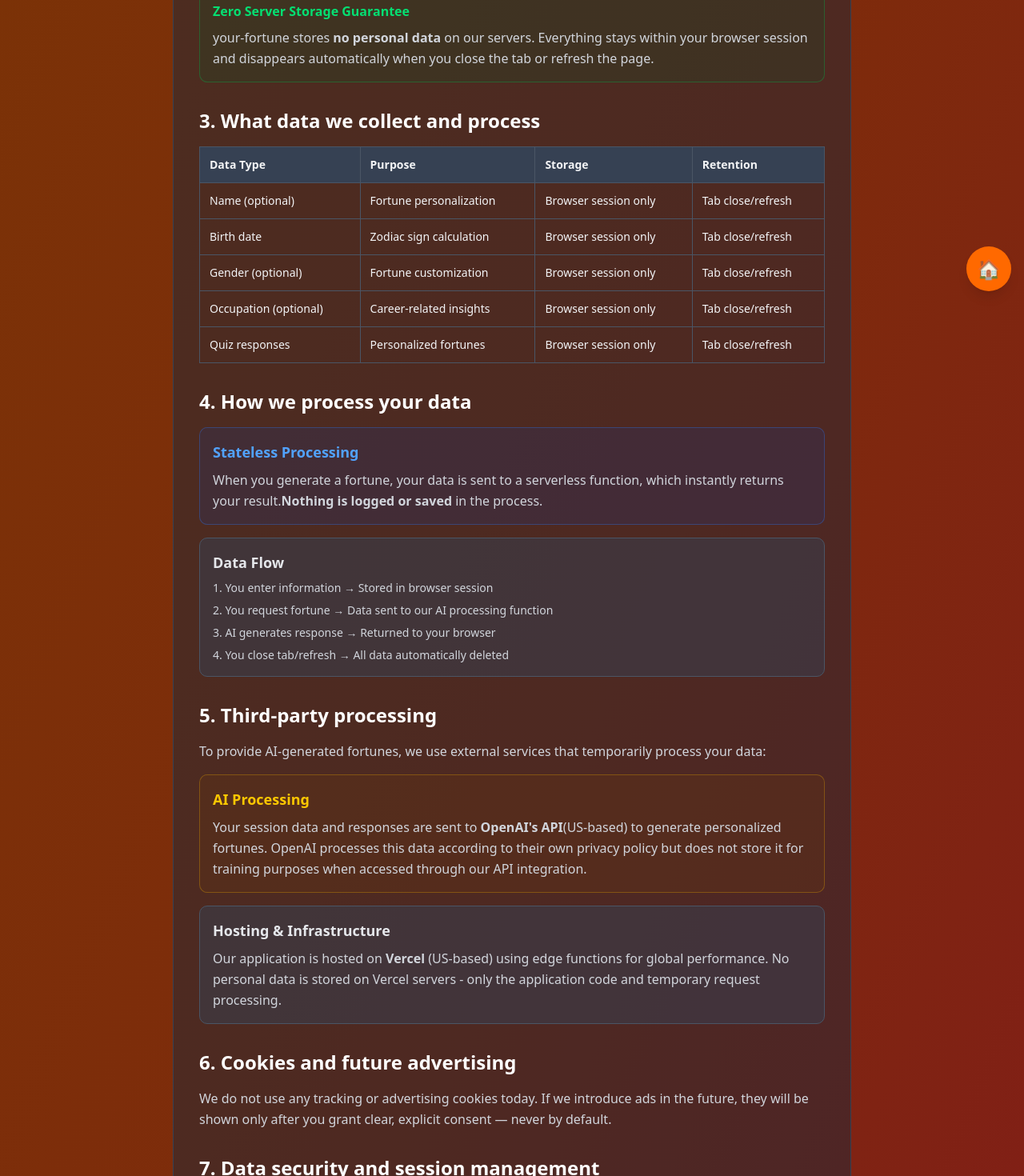
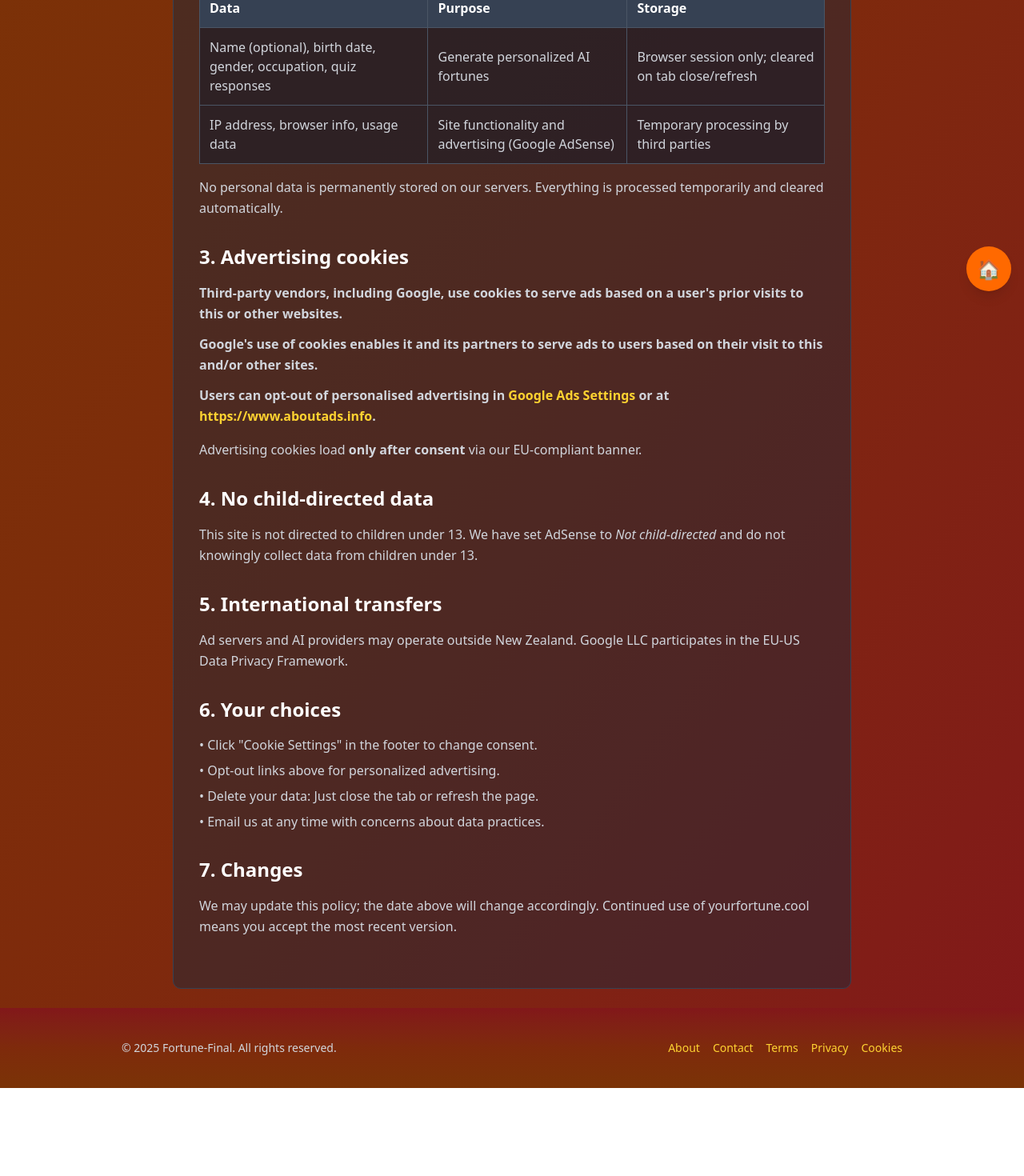
Before and after one commit to LeConsulat2/fortune-final, a Next.js app: page /privacy in a window 1280 px wide. Shown: the part 420-1890 px from the top of the page at 80% size. After the commit the page ends 1780 px from the top, so only its background shows below. Built offline with nearby package versions, Linux system fonts and the light colour scheme.

Commit message:
Cursor free ai update

```diff
--- a/app/(legal)/cookies/page.tsx
+++ b/app/(legal)/cookies/page.tsx
@@ -1,9 +1,9 @@
 //app/(legal)/cookies/page.tsx
 
 export const metadata = {
-  title: 'Cookie Policy | your-fortune',
+  title: 'Cookie Policy | yourfortune.cool',
   description:
-    'Cookie policy explaining how we use cookies and your consent choices.',
+    'Cookie policy explaining how we use cookies, including Google AdSense, and your consent choices.',
 };
 
 export default function CookiesPage() {
@@ -12,12 +12,12 @@ export default function CookiesPage() {
       <div className="bg-gray-800/50 rounded-lg p-8 border border-gray-700">
         <h1 className="text-3xl font-bold text-white mb-6">Cookie Policy</h1>
         <p className="text-gray-300 mb-8">
-          <strong>Last updated:</strong> July&nbsp;11,&nbsp;2025
+          <strong>Last updated:</strong> 15 July 2025
         </p>
 
         <div className="space-y-6 text-gray-300">
           <p className="leading-relaxed text-lg">
-            We use two categories of cookies:
+            We use the following categories of cookies:
           </p>
 
           <section>
@@ -33,21 +33,55 @@ export default function CookiesPage() {
 
           <section>
             <h2 className="text-xl font-semibold text-white mb-3">
-              2. Advertising Cookies
+              2. Advertising Cookies (Google AdSense)
             </h2>
             <p className="leading-relaxed">
-              Currently not used. If introduced in the future, these would serve
-              personalized ads <strong>only after</strong> explicit consent.
-              These would help us keep the service free by showing relevant
-              advertisements.
+              We use Google AdSense to display ads. Google and its partners use
+              cookies such as <code>__Secure-3PAPISID</code>,{' '}
+              <code>__Secure-3PSID</code>, <code>IDE</code>, and others to
+              personalize ads and measure their effectiveness. These cookies may
+              track your activity across this and other sites.
             </p>
+            <ul className="list-disc ml-6 mt-2">
+              <li>
+                <strong>Personalized advertising:</strong> Cookies are used to
+                show you more relevant ads based on your interests and previous
+                visits.
+              </li>
+              <li>
+                <strong>Opt-out:</strong> You can opt out of personalized ads in{' '}
+                <a
+                  href="https://adssettings.google.com"
+                  className="text-orange-400 hover:text-orange-300"
+                  target="_blank"
+                  rel="noopener noreferrer"
+                >
+                  Google Ads Settings
+                </a>{' '}
+                or at{' '}
+                <a
+                  href="https://www.aboutads.info"
+                  className="text-orange-400 hover:text-orange-300"
+                  target="_blank"
+                  rel="noopener noreferrer"
+                >
+                  https://www.aboutads.info
+                </a>
+                .
+              </li>
+              <li>
+                <strong>Consent:</strong> Advertising cookies are only set after
+                you provide consent via our cookie banner.
+              </li>
+            </ul>
           </section>
 
           <div className="bg-gray-900/50 p-4 rounded-lg border border-gray-600 mt-6">
             <p className="text-gray-300 leading-relaxed">
               <strong>
-                No analytics, tracking, or behavioral cookies are currently set
-                by us.
+                No analytics, tracking, or behavioral cookies are set by us
+                directly. Only Google AdSense cookies are used for advertising
+                purposes.
               </strong>
             </p>
           </div>
@@ -57,10 +91,9 @@ export default function CookiesPage() {
               Your Control
             </h2>
             <p className="leading-relaxed">
-              You can manage cookies through your browser settings. If
-              advertising cookies are introduced, you&apos;ll be able to
-              withdraw consent anytime via &quot;Cookie Settings&quot; in the
-              footer.
+              You can manage cookies through your browser settings. To change
+              your advertising cookie preferences, use the &quot;Cookie
+              Settings&quot; link in the footer.
             </p>
           </section>
 
@@ -72,7 +105,7 @@ export default function CookiesPage() {
               For more details about our data practices, please see our{' '}
               <a
                 href="/privacy"
-                className="text-purple-400 hover:text-purple-300"
+                className="text-orange-400 hover:text-orange-300"
               >
                 Privacy Policy
               </a>
@@ -86,7 +119,7 @@ export default function CookiesPage() {
               Questions about our cookie usage? Email us at{' '}
               <a
                 href="mailto:wecreate5000@gmail.com"
-                className="text-purple-400 hover:text-purple-300"
+                className="text-orange-400 hover:text-orange-300"
               >
                 wecreate5000@gmail.com
               </a>
--- a/app/(legal)/privacy/page.tsx
+++ b/app/(legal)/privacy/page.tsx
@@ -1,9 +1,9 @@
 //app/(legal)/privacy/page.tsx
 
 export const metadata = {
-  title: 'Privacy Policy | your-fortune',
+  title: 'Privacy Policy | yourfortune.cool',
   description:
-    'Privacy policy for your-fortune — how we handle your data, session storage, and AI processing.',
+    'Privacy policy for yourfortune.cool – how we handle your data, AI processing, and advertising cookies.',
 };
 
 export default function PrivacyPage() {
@@ -12,7 +12,7 @@ export default function PrivacyPage() {
       <div className="bg-gray-800/50 rounded-lg p-8 border border-gray-700">
         <h1 className="text-3xl font-bold text-white mb-6">Privacy Policy</h1>
         <p className="text-gray-300 mb-8">
-          <strong>Last updated:</strong> July 11, 2025
+          <strong>Last updated:</strong> 15 January 2025
         </p>
 
         <section className="mb-8">
@@ -20,12 +20,12 @@ export default function PrivacyPage() {
             1. Who we are
           </h2>
           <p className="text-gray-300 leading-relaxed">
-            your-fortune (&quot;we&quot;, &quot;our&quot;) is a privacy-first
-            fortune experience operated from Auckland, New Zealand.
-            Contact:&nbsp;
+            yourfortune.cool (&quot;we&quot;, &quot;our&quot;) is a
+            privacy-first fortune experience operated from Auckland, New
+            Zealand. Contact:{' '}
             <a
               href="mailto:wecreate5000@gmail.com"
-              className="text-purple-400 hover:text-purple-300"
+              className="text-orange-400 hover:text-orange-300"
             >
               wecreate5000@gmail.com
             </a>
@@ -34,289 +34,146 @@ export default function PrivacyPage() {
 
         <section className="mb-8">
           <h2 className="text-2xl font-semibold text-white mb-4">
-            2. Our Privacy-First Approach
-          </h2>
-          <div className="bg-green-900/20 p-4 rounded-lg border border-green-500/30 mb-4">
-            <p className="text-green-400 font-semibold mb-2">
-              Zero Server Storage Guarantee
-            </p>
-            <p className="text-gray-300 leading-relaxed">
-              your-fortune stores <strong>no personal data</strong> on our
-              servers. Everything stays within your browser session and
-              disappears automatically when you close the tab or refresh the
-              page.
-            </p>
-          </div>
-        </section>
-
-        <section className="mb-8">
-          <h2 className="text-2xl font-semibold text-white mb-4">
-            3. What data we collect and process
+            2. What data we collect
           </h2>
           <div className="overflow-x-auto">
-            <table className="w-full border-collapse border border-gray-600 text-sm">
+            <table className="w-full border-collapse border border-gray-600 bg-gray-900/50">
               <thead>
                 <tr className="bg-gray-700">
-                  <th className="border border-gray-600 p-3 text-left">
-                    Data Type
+                  <th className="border border-gray-600 p-3 text-left text-white">
+                    Data
                   </th>
-                  <th className="border border-gray-600 p-3 text-left">
+                  <th className="border border-gray-600 p-3 text-left text-white">
                     Purpose
                   </th>
-                  <th className="border border-gray-600 p-3 text-left">
+                  <th className="border border-gray-600 p-3 text-left text-white">
                     Storage
-                  </th>
-                  <th className="border border-gray-600 p-3 text-left">
-                    Retention
                   </th>
                 </tr>
               </thead>
               <tbody>
                 <tr>
-                  <td className="border border-gray-600 p-3">
-                    Name (optional)
+                  <td className="border border-gray-600 p-3 text-gray-300">
+                    Name (optional), birth date, gender, occupation, quiz
+                    responses
                   </td>
-                  <td className="border border-gray-600 p-3">
-                    Fortune personalization
+                  <td className="border border-gray-600 p-3 text-gray-300">
+                    Generate personalized AI fortunes
                   </td>
-                  <td className="border border-gray-600 p-3">
-                    Browser session only
-                  </td>
-                  <td className="border border-gray-600 p-3">
-                    Tab close/refresh
+                  <td className="border border-gray-600 p-3 text-gray-300">
+                    Browser session only; cleared on tab close/refresh
                   </td>
                 </tr>
                 <tr>
-                  <td className="border border-gray-600 p-3">Birth date</td>
-                  <td className="border border-gray-600 p-3">
-                    Zodiac sign calculation
+                  <td className="border border-gray-600 p-3 text-gray-300">
+                    IP address, browser info, usage data
                   </td>
-                  <td className="border border-gray-600 p-3">
-                    Browser session only
+                  <td className="border border-gray-600 p-3 text-gray-300">
+                    Site functionality and advertising (Google AdSense)
                   </td>
-                  <td className="border border-gray-600 p-3">
-                    Tab close/refresh
-                  </td>
-                </tr>
-                <tr>
-                  <td className="border border-gray-600 p-3">
-                    Gender (optional)
-                  </td>
-                  <td className="border border-gray-600 p-3">
-                    Fortune customization
-                  </td>
-                  <td className="border border-gray-600 p-3">
-                    Browser session only
-                  </td>
-                  <td className="border border-gray-600 p-3">
-                    Tab close/refresh
-                  </td>
-                </tr>
-                <tr>
-                  <td className="border border-gray-600 p-3">
-                    Occupation (optional)
-                  </td>
-                  <td className="border border-gray-600 p-3">
-                    Career-related insights
-                  </td>
-                  <td className="border border-gray-600 p-3">
-                    Browser session only
-                  </td>
-                  <td className="border border-gray-600 p-3">
-                    Tab close/refresh
-                  </td>
-                </tr>
-                <tr>
-                  <td className="border border-gray-600 p-3">Quiz responses</td>
-                  <td className="border border-gray-600 p-3">
-                    Personalized fortunes
-                  </td>
-                  <td className="border border-gray-600 p-3">
-                    Browser session only
-                  </td>
-                  <td className="border border-gray-600 p-3">
-                    Tab close/refresh
+                  <td className="border border-gray-600 p-3 text-gray-300">
+                    Temporary processing by third parties
                   </td>
                 </tr>
               </tbody>
             </table>
           </div>
-        </section>
-
-        <section className="mb-8">
-          <h2 className="text-2xl font-semibold text-white mb-4">
-            4. How we process your data
-          </h2>
-          <div className="bg-blue-900/20 p-4 rounded-lg border border-blue-500/30 mb-4">
-            <h3 className="text-lg font-semibold text-blue-400 mb-2">
-              Stateless Processing
-            </h3>
-            <p className="text-gray-300 leading-relaxed">
-              When you generate a fortune, your data is sent to a serverless
-              function, which instantly returns your result.
-              <strong>Nothing is logged or saved</strong> in the process.
-            </p>
-          </div>
-
-          <div className="bg-gray-700/50 p-4 rounded-lg border border-gray-600">
-            <h3 className="text-lg font-semibold text-gray-200 mb-2">
-              Data Flow
-            </h3>
-            <div className="text-sm text-gray-300">
-              <p className="mb-2">
-                1. You enter information → Stored in browser session
-              </p>
-              <p className="mb-2">
-                2. You request fortune → Data sent to our AI processing function
-              </p>
-              <p className="mb-2">
-                3. AI generates response → Returned to your browser
-              </p>
-              <p>4. You close tab/refresh → All data automatically deleted</p>
-            </div>
-          </div>
-        </section>
-
-        <section className="mb-8">
-          <h2 className="text-2xl font-semibold text-white mb-4">
-            5. Third-party processing
-          </h2>
-          <p className="text-gray-300 leading-relaxed mb-4">
-            To provide AI-generated fortunes, we use external services that
-            temporarily process your data:
-          </p>
-          <div className="bg-yellow-900/20 p-4 rounded-lg border border-yellow-500/30">
-            <h3 className="text-lg font-semibold text-yellow-400 mb-2">
-              AI Processing
-            </h3>
-            <p className="text-gray-300 leading-relaxed">
-              Your session data and responses are sent to{' '}
-              <strong>OpenAI&apos;s API</strong>
-              (US-based) to generate personalized fortunes. OpenAI processes
-              this data according to their own privacy policy but does not store
-              it for training purposes when accessed through our API
-              integration.
-            </p>
-          </div>
-          <div className="bg-gray-700/50 p-4 rounded-lg border border-gray-600 mt-4">
-            <h3 className="text-lg font-semibold text-gray-200 mb-2">
-              Hosting & Infrastructure
-            </h3>
-            <p className="text-gray-300 leading-relaxed">
-              Our application is hosted on <strong>Vercel</strong> (US-based)
-              using edge functions for global performance. No personal data is
-              stored on Vercel servers - only the application code and temporary
-              request processing.
-            </p>
-          </div>
-        </section>
-
-        <section className="mb-8">
-          <h2 className="text-2xl font-semibold text-white mb-4">
-            6. Cookies and future advertising
-          </h2>
-          <p className="text-gray-300 leading-relaxed">
-            We do not use any tracking or advertising cookies today. If we
-            introduce ads in the future, they will be shown only after you grant
-            clear, explicit consent — never by default.
+          <p className="text-gray-300 mt-4 leading-relaxed">
+            No personal data is permanently stored on our servers. Everything is
+            processed temporarily and cleared automatically.
           </p>
         </section>
 
         <section className="mb-8">
           <h2 className="text-2xl font-semibold text-white mb-4">
-            7. Data security and session management
+            3. Advertising cookies
           </h2>
-          <p className="text-gray-300 leading-relaxed">
-            All communication is encrypted using HTTPS. Your session data lives
-            in your browser only and is wiped when you refresh, close the tab,
-            or clear storage. Our infrastructure is stateless — meaning no
-            information is remembered or retained between requests.
+          <ul className="space-y-3 text-gray-300">
+            <li className="leading-relaxed">
+              <strong>
+                Third-party vendors, including Google, use cookies to serve ads
+                based on a user&apos;s prior visits to this or other websites.
+              </strong>
+            </li>
+            <li className="leading-relaxed">
+              <strong>
+                Google&apos;s use of cookies enables it and its partners to
+                serve ads to users based on their visit to this and/or other
+                sites.
+              </strong>
+            </li>
+            <li className="leading-relaxed">
+              <strong>
+                Users can opt-out of personalised advertising in{' '}
+                <a
+                  href="https://adssettings.google.com"
+                  className="text-orange-400 hover:text-orange-300"
+                  target="_blank"
+                  rel="noopener noreferrer"
+                >
+                  Google Ads Settings
+                </a>{' '}
+                or at{' '}
+                <a
+                  href="https://www.aboutads.info"
+                  className="text-orange-400 hover:text-orange-300"
+                  target="_blank"
+                  rel="noopener noreferrer"
+                >
+                  https://www.aboutads.info
+                </a>
+                .
+              </strong>
+            </li>
+          </ul>
+          <p className="text-gray-300 mt-4 leading-relaxed">
+            Advertising cookies load <strong>only after consent</strong> via our
+            EU-compliant banner.
           </p>
         </section>
 
         <section className="mb-8">
           <h2 className="text-2xl font-semibold text-white mb-4">
-            8. Age recommendations
+            4. No child-directed data
           </h2>
           <p className="text-gray-300 leading-relaxed">
-            While your-fortune is suitable for all ages, we recommend that users
-            under 13 use the Service under parental guidance. We do not
-            knowingly collect personally identifiable information from children,
-            and all data processing is temporary and session-based regardless of
-            user age.
+            This site is not directed to children under 13. We have set AdSense
+            to <em>Not child-directed</em> and do not knowingly collect data
+            from children under 13.
           </p>
         </section>
 
         <section className="mb-8">
           <h2 className="text-2xl font-semibold text-white mb-4">
-            9. International data processing
+            5. International transfers
           </h2>
           <p className="text-gray-300 leading-relaxed">
-            Your data may be temporarily processed by our third-party services
-            (OpenAI, Vercel) which operate globally, including in the United
-            States. Since no data is permanently stored, there are no lasting
-            international transfers or data residency concerns.
+            Ad servers and AI providers may operate outside New Zealand. Google
+            LLC participates in the EU-US Data Privacy Framework.
           </p>
         </section>
 
         <section className="mb-8">
           <h2 className="text-2xl font-semibold text-white mb-4">
-            10. Your control and rights
+            6. Your choices
           </h2>
           <ul className="space-y-2 text-gray-300">
             <li>
-              • <strong>Delete your data:</strong> Just close the tab or refresh
+              • Click &quot;Cookie Settings&quot; in the footer to change
+              consent.
             </li>
-            <li>
-              • <strong>Start fresh:</strong> Clear browser sessionStorage
-            </li>
-            <li>
-              • <strong>Ask anything:</strong> Contact us at any time with
-              concerns
-            </li>
-            <li>
-              • <strong>Data portability:</strong> Since no data is stored,
-              there&apos;s nothing to export
-            </li>
+            <li>• Opt-out links above for personalized advertising.</li>
+            <li>• Delete your data: Just close the tab or refresh the page.</li>
+            <li>• Email us at any time with concerns about data practices.</li>
           </ul>
         </section>
 
         <section className="mb-8">
-          <h2 className="text-2xl font-semibold text-white mb-4">
-            11. AI-generated content disclaimer
-          </h2>
+          <h2 className="text-2xl font-semibold text-white mb-4">7. Changes</h2>
           <p className="text-gray-300 leading-relaxed">
-            All fortunes are generated by artificial intelligence for
-            entertainment, reflection, and personal insight — not as
-            professional advice. Please use discretion and common sense when
-            interpreting any AI-generated content.
-          </p>
-        </section>
-
-        <section className="mb-8">
-          <h2 className="text-2xl font-semibold text-white mb-4">
-            12. Updates to this policy
-          </h2>
-          <p className="text-gray-300 leading-relaxed">
-            We&apos;ll update this policy if anything changes. You can always
-            find the latest version on this page. Continued use of your-fortune
-            means you accept the most recent version.
-          </p>
-        </section>
-
-        <section>
-          <h2 className="text-2xl font-semibold text-white mb-4">
-            13. Contact
-          </h2>
-          <p className="text-gray-300 leading-relaxed">
-            Questions about privacy or data practices? Email us at&nbsp;
-            <a
-              href="mailto:wecreate5000@gmail.com"
-              className="text-purple-400 hover:text-purple-300"
-            >
-              wecreate5000@gmail.com
-            </a>
-            .
+            We may update this policy; the date above will change accordingly.
+            Continued use of yourfortune.cool means you accept the most recent
+            version.
           </p>
         </section>
       </div>
```
Also changed, not shown: public/robots.txt (added), 1 other file (tests, documents, lock files or other folders).
